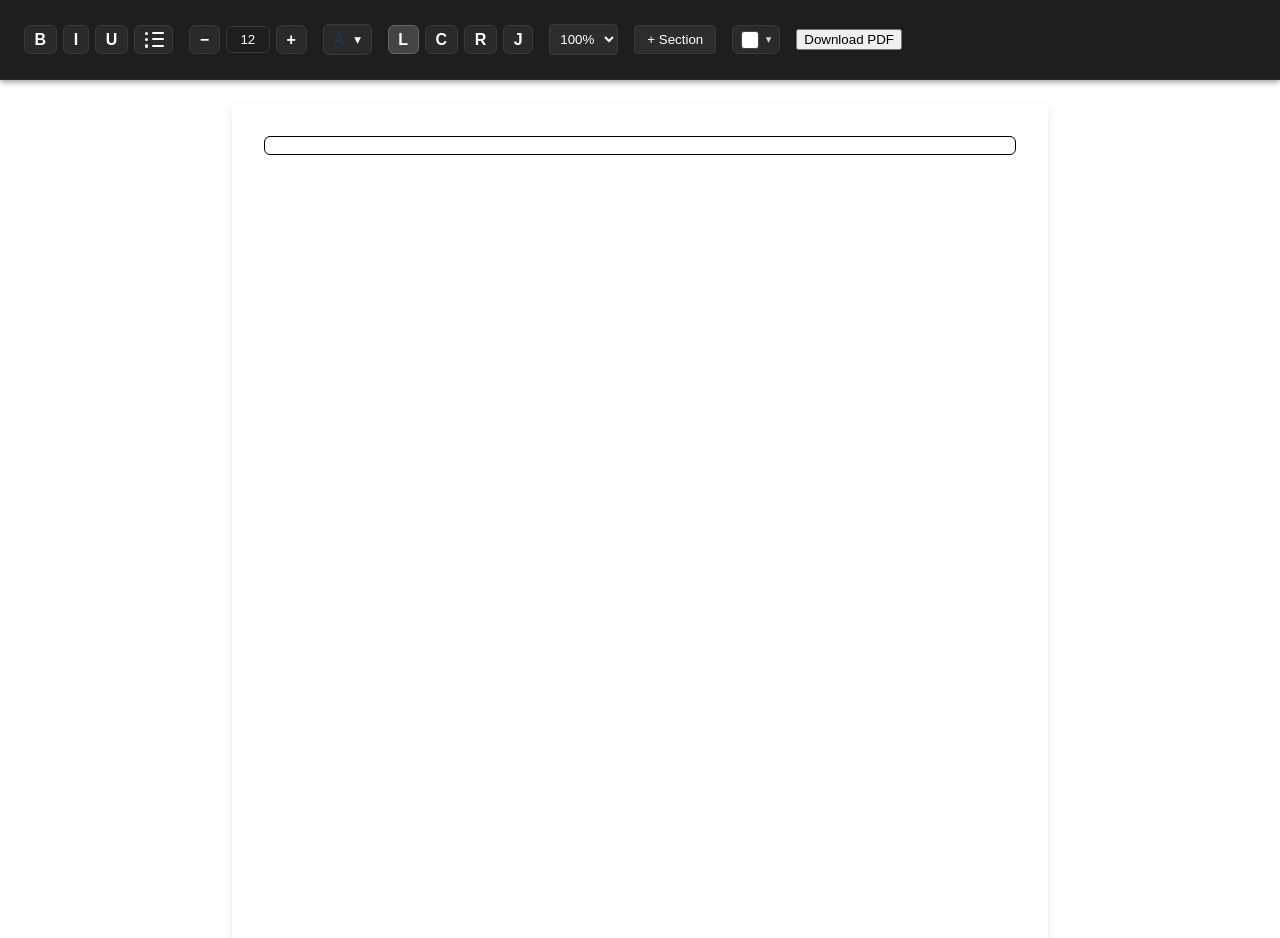
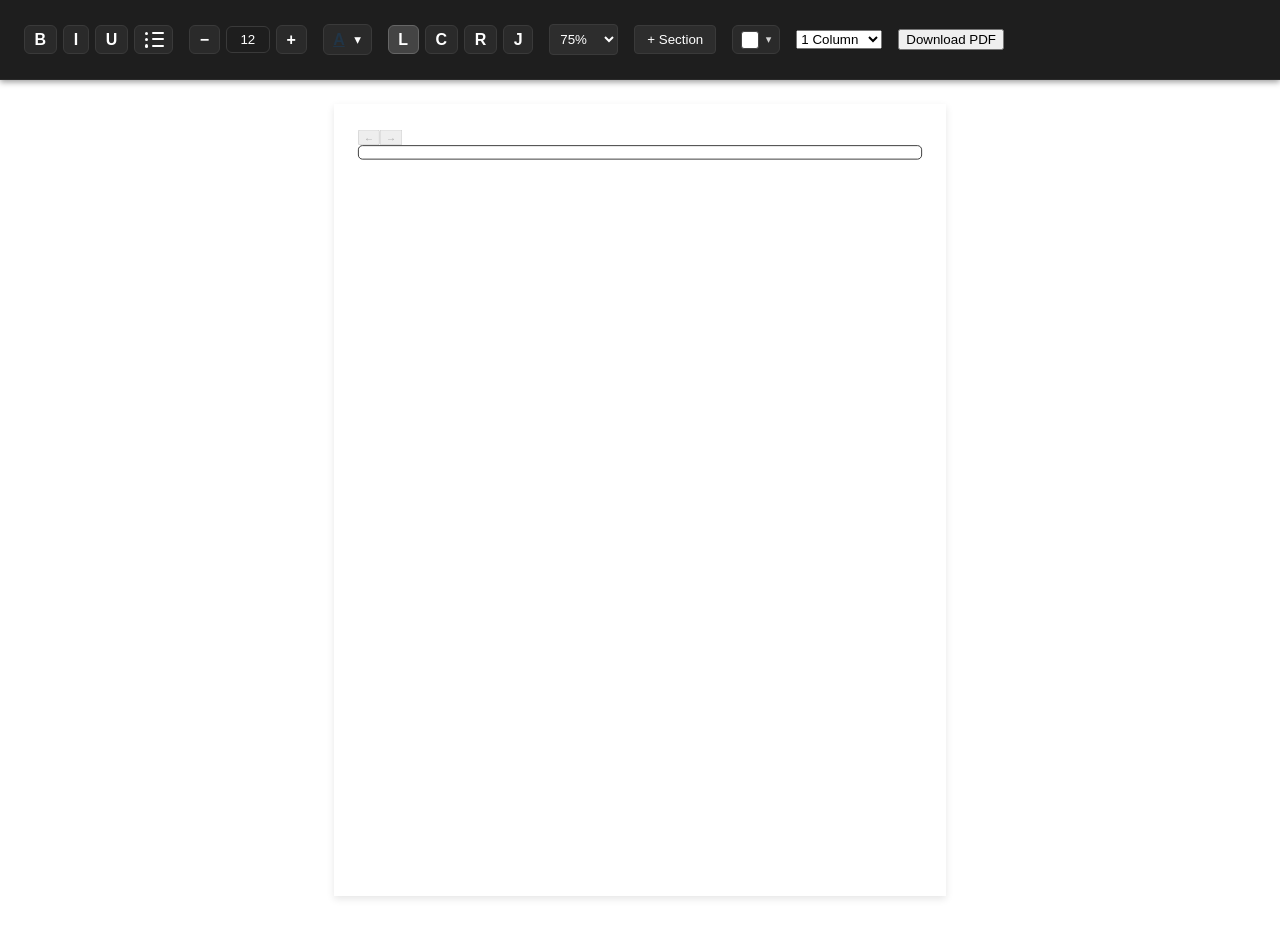
Before and after one commit to connork97/Resume-Builder, a React (Vite) app: page / in a window 1280 px wide. Both pictures are taken after a click on the button "+ Section". Shown: the top 938 px of the page. Built offline with nearby package versions, Linux system fonts and the light colour scheme.

Commit message:
added ability to add/remove columns, and swap sections between columns

```diff
--- a/src/App.jsx
+++ b/src/App.jsx
@@ -1,4 +1,4 @@
-import React, { useState, useRef } from "react";
+import React, { useState, useRef, useEffect } from "react";
 import { useReactToPrint } from "react-to-print";
 import { useSections } from "./hooks/useSections";
 import { useFormatting } from "./hooks/useFormatting";
@@ -19,7 +19,6 @@ export default function App() {
 
   const formatting = useFormatting(updateSection);
 
-
   const pageRef = useRef();
 
     const handleDownloadPDF = useReactToPrint({
@@ -29,7 +28,30 @@ export default function App() {
   });
 
 
-  const [zoom, setZoom] = useState (1);
+  const [zoom, setZoom] = useState (0.75);
+
+  const [numColumns, setNumColumns] = useState(1);
+
+  const moveSectionLeft = (id, currentIndex) => {
+    if (currentIndex > 0) {
+      updateSection(id, undefined, undefined, undefined, undefined, currentIndex - 1);
+    }
+  };
+
+  const moveSectionRight = (id, currentIndex) => {
+    if (currentIndex < numColumns - 1) {
+      updateSection(id, undefined, undefined, undefined, undefined, currentIndex + 1);
+    }
+  };
+
+
+  useEffect(() => {
+    sections.forEach(section => {
+      if (section.columnIndex >= numColumns) {
+        updateSection(section.id, { columnIndex: numColumns - 1 });
+      }
+    });
+  }, [numColumns]);
 
   return (
     <div>
@@ -40,12 +62,51 @@ export default function App() {
         zoom={zoom}
         setZoom={setZoom}
         onDownloadPDF={handleDownloadPDF}
+        numColumns={numColumns}
+        setNumColumns={setNumColumns}
       />
         <Page
           ref={pageRef}
           zoom={zoom}
         >
-          {sections.map((section, index) => (
+          <div className="columnsContainer" style={{ "--num-columns": numColumns }}>
+            {Array.from({ length: numColumns }).map((_, colIndex) => (
+              <div className="column" key={colIndex}>
+                {sections
+                  .filter(section => section.columnIndex === colIndex)
+                  .map((section, index) => (
+                    <Section
+                      key={section.id}
+                      index={index}
+                      totalSections={sections.length}
+                      formatting={formatting}
+                      updateSection={updateSection}
+                      handleReorder={reorderSections}
+                      handleDelete={deleteSection}
+                      moveLeft={() => moveSectionLeft(section.id, section.columnIndex)}
+                      moveRight={() => moveSectionRight(section.id, section.columnIndex)}
+                      numColumns={numColumns}
+                      {...section}
+                      // key={section.id}
+                      // id={section.id}
+                      // index={index}
+                      // totalSections={sections.length}
+                      // content={section.content}
+                      // fontSize={section.fontSize}
+                      // textAlign={section.textAlign}
+                      // backgroundColor={section.backgroundColor}
+                      // autoFocus={section.autoFocus}
+                      // formatting={formatting}
+                      // updateSection={updateSection}
+                      // handleReorder={reorderSections}
+                      // handleDelete={deleteSection}
+                      // {...section}
+                    />
+                  ))}
+              </div>
+            ))}
+          </div>
+          {/* {sections.map((section, index) => (
             <Section
             key={section.id}
             id={section.id}
@@ -61,7 +122,7 @@ export default function App() {
             handleReorder={reorderSections}
             handleDelete={deleteSection}
             />
-          ))}
+          ))} */}
         </Page>
     </div>
   );
--- a/src/components/Page/Page.jsx
+++ b/src/components/Page/Page.jsx
@@ -3,11 +3,12 @@ import styles from "./Page.module.css";
 
 const Page = React.forwardRef(({ children, zoom }, ref) => {
 
-  const findMarginBottom = () => {
-    const defaultMarginBottom = 85;
-    const extraMarginBottom = defaultMarginBottom * (zoom - 1);
-    return `${4 + extraMarginBottom}vh`;
-  };
+  // const findMarginBottom = () => {
+  //   const defaultMarginBottom = 85;
+  //   const extraMarginBottom = defaultMarginBottom * (zoom - 1);
+  //   return `${4 + extraMarginBottom}vh`;
+  // };
+
 
   const PAGE_HEIGHT = 1062;
   const [contentHeight, setContentHeight] = useState(0);
--- a/src/components/Page/Page.module.css
+++ b/src/components/Page/Page.module.css
@@ -18,7 +18,6 @@
 }
 
 .pageContentWrapper {
-  /* height: 100%; */
   display: flex;
   flex-direction: column;
   padding: 2rem 2rem 0rem 2rem;
@@ -33,3 +32,9 @@
   /* background: rgba(0, 0, 0, 0.2); */
   pointer-events: none;
 }
+
+.columns {
+  display: grid;
+  grid-template-columns: 1fr 1fr;
+  gap: 2rem;
+}
--- a/src/components/Section/Section.jsx
+++ b/src/components/Section/Section.jsx
@@ -13,7 +13,11 @@ function Section({
   updateSection,
   autoFocus,
   handleReorder,
-  handleDelete
+  handleDelete,
+  moveLeft,
+  moveRight,
+  columnIndex,
+  numColumns
 }) {
   const divRef = useRef(null);
   const [isDragOver, setIsDragOver] = useState(false);
@@ -89,6 +93,12 @@ function Section({
       >
         ×
       </button>
+      {/* <div className={styles.columnControls}> */}
+        <button className={styles.columnButton} onClick={moveLeft} disabled={columnIndex === 0}>←</button>
+        <button className={styles.columnButton} onClick={moveRight} disabled={columnIndex === numColumns - 1}>→</button>
+      {/* </div> */}
+
+
 
       {/* Editable content */}
       <div
--- a/src/components/Section/Section.module.css
+++ b/src/components/Section/Section.module.css
@@ -39,11 +39,11 @@
   /* background-color: red; */
 }
 
-.deleteButton {
+.deleteButton  {
   opacity: 0;
   position: absolute;
   right: -28px;
-  top: 4px;
+  /* top: 4px; */
   background: #2a2a2a;
   color: #ffffff;
   border: 1px solid #444;
--- a/src/components/Toolbar/Toolbar.jsx
+++ b/src/components/Toolbar/Toolbar.jsx
@@ -9,7 +9,7 @@ import BackgroundColor from "./SectionFormatting/BackgroundColor";
 import styles from "./Toolbar.module.css";
 // import { useFormatting } from "../../hooks/useFormatting";
 
-export default function Toolbar({ addSection, updateSection, formatting, zoom, setZoom, onDownloadPDF }) {
+export default function Toolbar({ addSection, updateSection, formatting, zoom, setZoom, numColumns, setNumColumns, onDownloadPDF }) {
   // const formatting = useFormatting(updateSection);
 
   return (
@@ -21,6 +21,11 @@ export default function Toolbar({ addSection, updateSection, formatting, zoom, s
       <Zoom zoom={zoom} setZoom={setZoom} />
       <AddSection addSection={addSection} />
       <BackgroundColor formatting={formatting} />
+      <select value={numColumns} onChange={e => setNumColumns(Number(e.target.value))}>
+        <option value={1}>1 Column</option>
+        <option value={2}>2 Columns</option>
+        <option value={3}>3 Columns</option>
+      </select>
       <button onClick={() => onDownloadPDF()}>
         Download PDF
       </button>
--- a/src/hooks/useSections.js
+++ b/src/hooks/useSections.js
@@ -12,12 +12,13 @@ export function useSections() {
         fontSize: 12,
         textAlign: "left",
         backgroundColor: "#ffffff",
+        columnIndex: 0,
         autoFocus: true
       }
     ]);
   };
 
-  const updateSection = (id, content, fontSize, textAlign, backgroundColor) => {
+  const updateSection = (id, content, fontSize, textAlign, backgroundColor, columnIndex) => {
     setSections(prev =>
       prev.map(section =>
         section.id === id
@@ -26,7 +27,8 @@ export function useSections() {
               content: content !== undefined ? content : section.content,
               fontSize: fontSize !== undefined ? fontSize : section.fontSize,
               textAlign: textAlign !== undefined ? textAlign : section.textAlign,
-              backgroundColor: backgroundColor ?? section.backgroundColor
+              backgroundColor: backgroundColor ?? section.backgroundColor,
+              columnIndex: columnIndex !== undefined ? columnIndex : section.columnIndex
             }
           : section
       )
--- a/src/index.css
+++ b/src/index.css
@@ -31,3 +31,16 @@ html, body {
     background-color: #ffffff;
   }
 }
+
+.columnsContainer {
+  display: grid;
+  grid-template-columns: repeat(var(--num-columns), 1fr);
+  gap: 2rem;
+  width: 100%;
+}
+
+.column {
+  display: flex;
+  flex-direction: column;
+  gap: 1rem;
+}
```
Also changed, not shown: src/App.module.css (line endings or trailing spaces).
